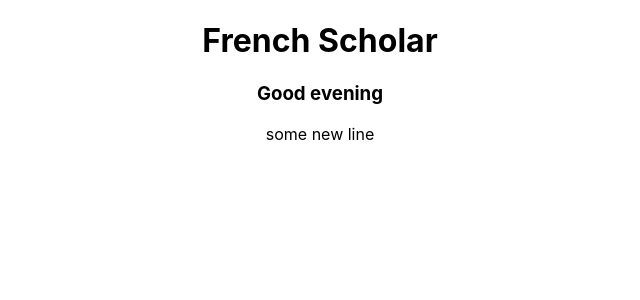
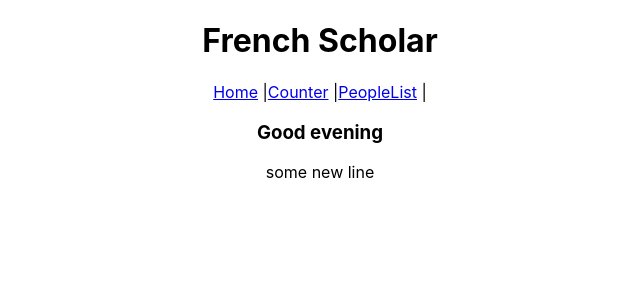
Before and after one commit to sman40901/french-scholar, a React (Create React App) app: page / in a window 1280 px wide. Shown: the top 300 px of the page, without its empty margins (320-960 px from the left). Built offline with nearby package versions, Linux system fonts and the light colour scheme.

Commit message:
nav link and router workign together

```diff
--- a/src/App.js
+++ b/src/App.js
@@ -1,6 +1,7 @@
 import React, { Component } from 'react';
 import './App.css';
-import NavBar from './components/NavBar';
+// import { NavBar } from './components/NavBar';
+import Router from './components/Router';
 
 // hoisting the state
 
@@ -9,7 +10,8 @@ function App() {
     <div className="App">
       <center>
         <h1>French Scholar</h1>
-        <NavBar/>
+        {/* <NavBar/> */}
+        <Router/>
       </center>
     </div>
   );
--- a/src/components/NavBar.js
+++ /dev/null
@@ -1,47 +0,0 @@
-import React from 'react';
-
-// import './Greetings'
-import {PageNotFound} from '../pages/PageNotFound';
-import {HomePage} from '../pages/HomePage'; // after using named export we need to use {}
-import {PeopleListPage} from '../pages/PeopleListPage';
-
-import {CounterButtonPage} from '../pages/CounterButtonPage';
-//import {CongratulationsMessage} from './PeopleListPage'
-// import {useState} from 'react';
-import { BrowserRouter, Route, Switch } from 'react-router-dom';
-//import {PeopleListItem} from './PeopleListItem'
-
-// hoisting the state
-
-
-
-
-function NavBar() {
-  return(
-    <div className="NavBar">
-      <header className='NavBar-header'>
-        <BrowserRouter>
-          {/* <Route path="/">
-            <HomePage/>
-          </Route> */}
-          <Switch>
-          <Route path="/counter">
-            <CounterButtonPage/>
-          </Route>
-          <Route path="/peopleList">
-            <PeopleListPage/>
-          </Route>
-          <Route path="/" exact>
-            <HomePage/>
-          </Route>
-          <Route>
-            <PageNotFound/>
-          </Route>
-          </Switch>
-        </BrowserRouter>
-      </header>
-    </div>
-  );
-
-}
-export default NavBar;
--- /dev/null
+++ b/src/components/Router.js
@@ -0,0 +1,54 @@
+import React from 'react';
+
+// import './Greetings'
+import { PageNotFound } from '../pages/PageNotFound';
+import { HomePage } from '../pages/HomePage'; // after using named export we need to use {}
+import { PeopleListPage } from '../pages/PeopleListPage';
+
+import { CounterButtonPage } from '../pages/CounterButtonPage';
+//import {CongratulationsMessage} from './PeopleListPage'
+// import {useState} from 'react';
+import { BrowserRouter, Route, Switch, Link } from 'react-router-dom';
+// import { Link } from 'react-router-dom';
+//import {PeopleListItem} from './PeopleListItem'
+
+// hoisting the state
+
+
+
+
+function Router() {
+  return (
+    <div className="NavBar">
+
+      <header className='NavBar-header'>
+        <BrowserRouter>
+          <nav>
+            <Link to="/">Home</Link> |
+            <Link to="/counter">Counter</Link> |
+            <Link to="/peopleList">PeopleList</Link> |
+          </nav>
+          {/* <Route path="/">
+            <HomePage/>
+          </Route> */}
+          <Switch>
+            <Route path="/counter">
+              <CounterButtonPage />
+            </Route>
+            <Route path="/peopleList">
+              <PeopleListPage />
+            </Route>
+            <Route path="/" exact>
+              <HomePage />
+            </Route>
+            <Route>
+              <PageNotFound />
+            </Route>
+          </Switch>
+        </BrowserRouter>
+      </header>
+    </div>
+  );
+
+}
+export default Router;
```
